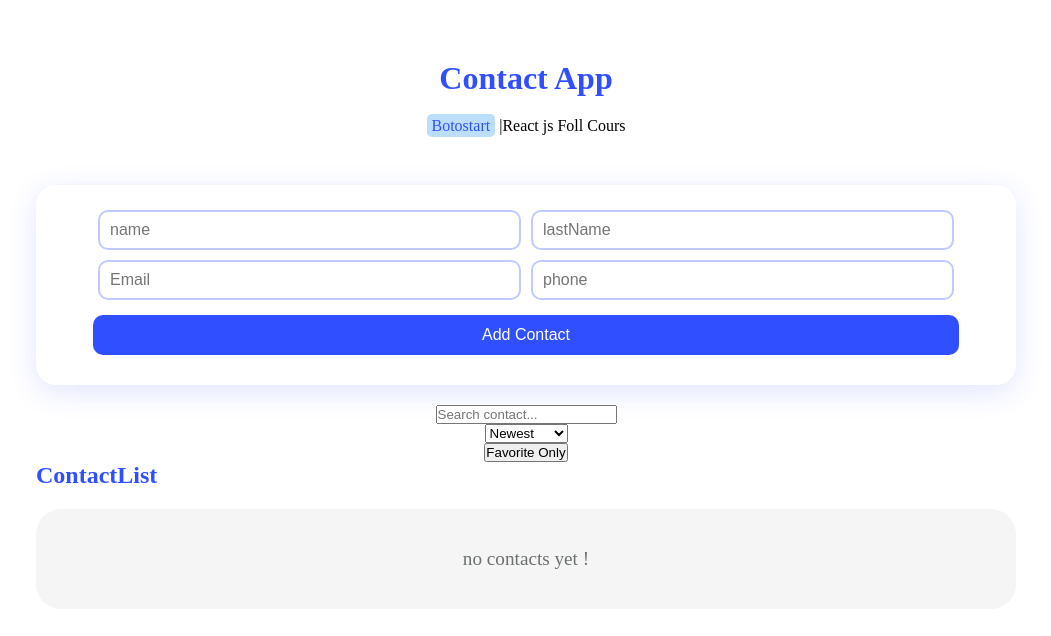
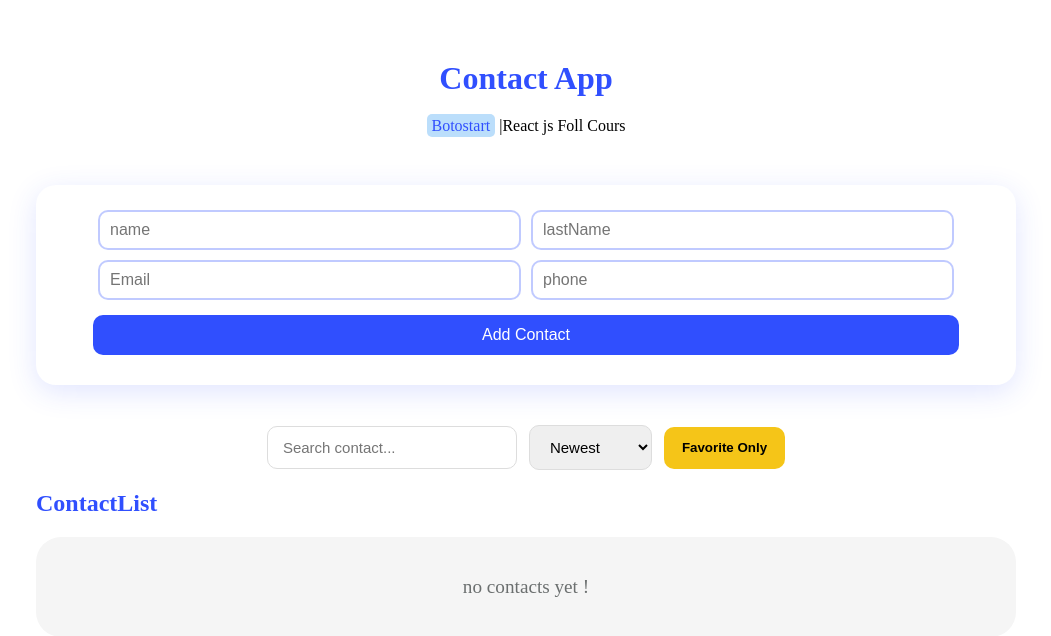
Before and after one commit to AlirezaNesari/contact-app, a React (Vite) app: page / in a window 1280 px wide. Shown: the top 636 px of the page, without its empty margins (114-1165 px from the left). Built offline with nearby package versions, Linux system fonts and the light colour scheme.

Commit message:
style: improve contacts controls layout and buttons

```diff
--- a/src/components/ContactItem.module.css
+++ b/src/components/ContactItem.module.css
@@ -52,3 +52,9 @@
 .actions button:hover {
   transform: scale(1.1);
 }
+.checkbox {
+  width: 18px;
+  height: 18px;
+
+  cursor: pointer;
+}
--- a/src/components/Contacts.module.css
+++ b/src/components/Contacts.module.css
@@ -48,7 +48,107 @@ cursor: pointer;
     border-radius: 10px;
     font-size: 1rem;
 }
+.searchBox {
+  width: 100%;
+  max-width: 350px;
+  padding: 12px 16px;
 
+  border: 1px solid #ddd;
+  border-radius: 10px;
+
+  font-size: 16px;
+
+  outline: none;
+
+  transition: 0.3s;
+}
+
+.searchBox:focus {
+  border-color: #4a90e2;
+}
+.sortSelect {
+  padding: 12px 16px;
+
+  border-radius: 10px;
+  border: 1px solid #ddd;
+
+  font-size: 15px;
+
+  cursor: pointer;
+}
+.favoriteButton {
+  padding: 12px 18px;
+
+  border: none;
+  border-radius: 10px;
+
+  background: #f5c518;
+
+  cursor: pointer;
+
+  font-weight: bold;
+}
+.deleteSelected {
+  margin: 15px 0;
+
+  padding: 12px 20px;
+
+  border: none;
+
+  border-radius: 10px;
+
+  background: crimson;
+
+  color: white;
+
+  font-size: 15px;
+
+  font-weight: bold;
+
+  cursor: pointer;
+
+  transition: 0.3s;
+}
+
+
+.deleteSelected:hover {
+  opacity: 0.85;
+}
+.controls {
+  display: flex;
+  align-items: center;
+  gap: 12px;
+
+  margin: 20px 0;
+
+  flex-wrap: wrap;
+}
+.searchBox {
+  flex: 1;
+  min-width: 250px;
+
+  padding: 12px 15px;
+
+  border-radius: 10px;
+  border: 1px solid #ddd;
+
+  font-size: 15px;
+}
+.searchBox {
+  flex: 1;
+  min-width: 250px;
+
+  padding: 12px 15px;
+
+  border-radius: 10px;
+  border: 1px solid #ddd;
+
+  font-size: 15px;
+}
+.favoriteButton,
+.deleteSelected {
+  height: 42px;
+}
 @media (max-width) {
     .form input{
         width: 90%;
--- a/src/components/contactItem.jsx
+++ b/src/components/contactItem.jsx
@@ -16,6 +16,7 @@ export default function ContactItem({
   return (
     <li className={Styles.item}>
       <input
+        className={Styles.checkbox}
         type="checkbox"
         checked={selectedContacts.includes(contact.id)}
         onChange={() => selectHandler(contact.id)}
--- a/src/components/contacts.jsx
+++ b/src/components/contacts.jsx
@@ -224,30 +224,42 @@ export default function Contacts() {
           {isEditing ? "Update Contact" : "Add Contact"}
         </button>
       </div>
-
+      <div className={styles.controls}>
         <input
+          className={styles.searchBox}
           type="text"
           placeholder="Search contact..."
           value={search}
           onChange={(e) => setSearch(e.target.value)}
         />
-      <select value={sortType} onChange={(e) => setSortType(e.target.value)}>
+
+        <select
+          className={styles.sortSelect}
+          value={sortType}
+          onChange={(e) => setSortType(e.target.value)}
+        >
           <option value="newest">Newest</option>
-
           <option value="oldest">Oldest</option>
-
           <option value="az">Name A-Z</option>
-
           <option value="za">Name Z-A</option>
         </select>
-      <button onClick={() => setFavoriteOnly(!favoriteOnly)}>
+
+        <button
+          className={styles.favoriteButton}
+          onClick={() => setFavoriteOnly(!favoriteOnly)}
+        >
           {favoriteOnly ? "Show All" : "Favorite Only"}
         </button>
+
         {selectedContacts.length > 0 && (
-        <button onClick={deleteSelectedHandler}>
+          <button
+            className={styles.deleteSelected}
+            onClick={deleteSelectedHandler}
+          >
             Delete Selected ({selectedContacts.length})
           </button>
         )}
+      </div>
       <ContactList
         contacts={sortedContacts}
         deleteHandler={deleteHandler}
```
Lines whose indentation alone changed are shown as unchanged.
